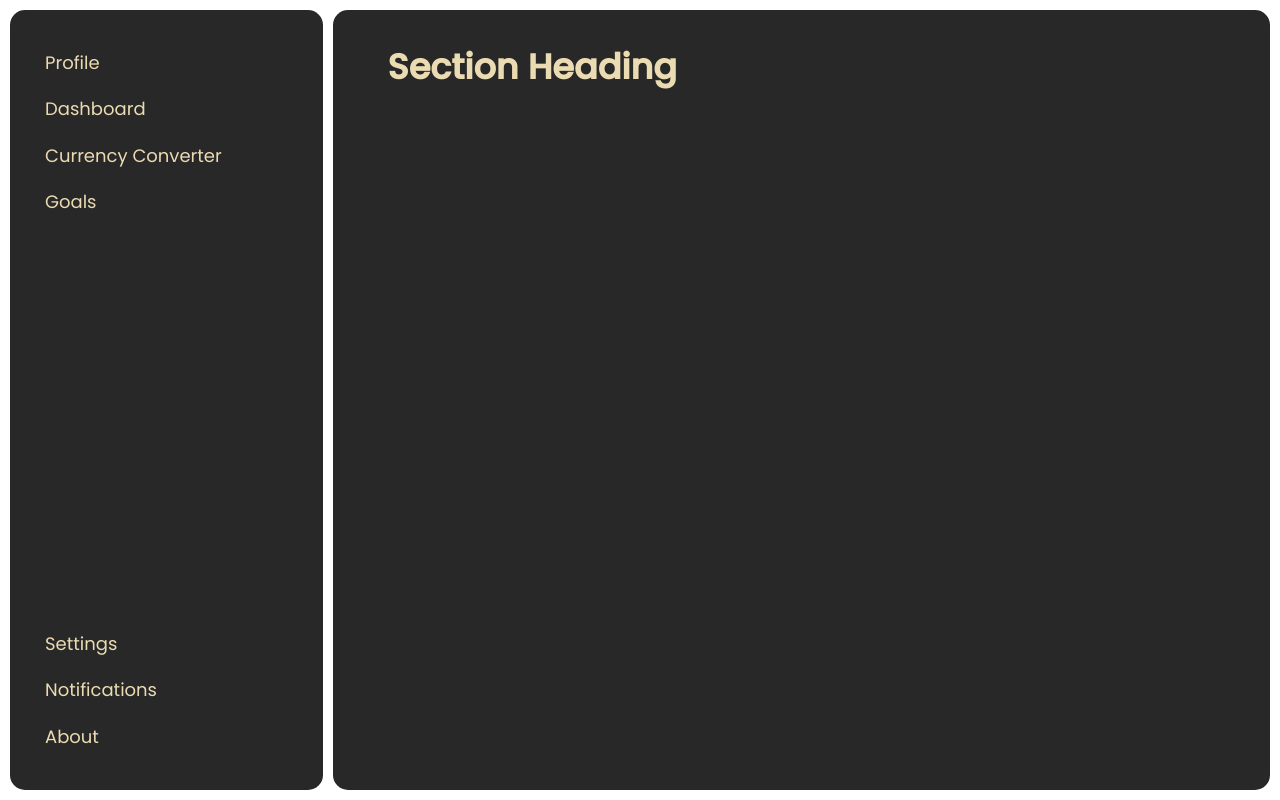
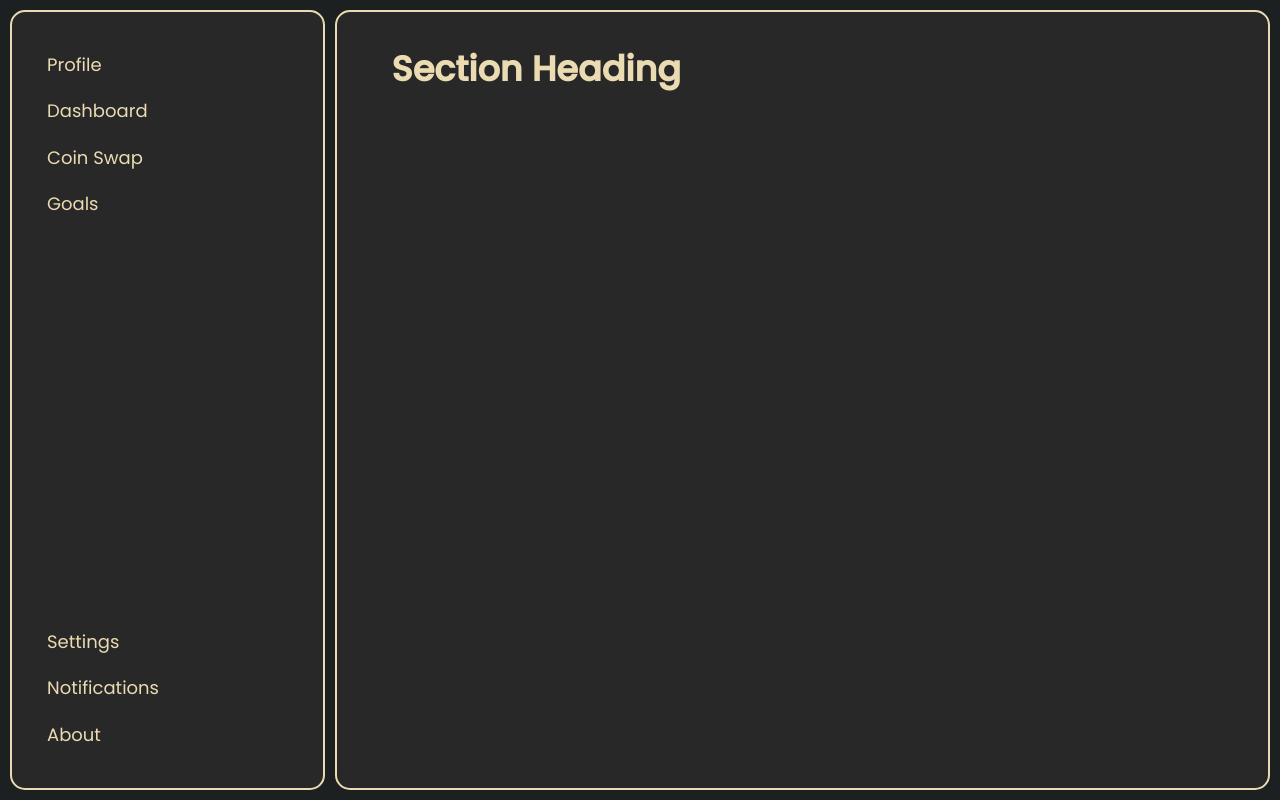
Before and after one commit to tanaybhomia/FinSmart.Ai, a Python web app: template app/templates/base.html in a window 1280 px wide. Run offline with Jinja, Linux system fonts and the light colour scheme; the template is opened without the code that fills it, so the values that code supplies are empty.

Commit message:
Changed colors and borders

```diff
--- a/app/static/style.css
+++ b/app/static/style.css
@@ -12,6 +12,7 @@ body {
     display: flex;
     min-height: 100vh;
 	font-family: 'Poppins',sans-serif;
+	background-color: #1d2021;
 }
 
 .sidebar {
@@ -19,13 +20,14 @@ body {
 	margin-bottom: 10px;
 	margin-left: 10px;
 	margin-right: 5px;
-    background-color: #282828;
     border-radius: 15px;
     width: 20%;
     flex: 1;
     display: flex;
     flex-direction: column;
     justify-content: space-between;
+	border: 2px solid #ebdbb2;
+	background-color: #282828;
 }
 
 .sidebar-top {
@@ -66,6 +68,7 @@ body {
     width: 80%;
     flex: 3;
 	border-radius: 15px;
+	border: 2px solid #ebdbb2;
 }
 
 .heading1{
--- a/app/templates/base.html
+++ b/app/templates/base.html
@@ -19,7 +19,7 @@
         <div class="sidebar-top">
             <span>Profile</span>
             <span>Dashboard</span>
-            <span>Currency Converter</span>
+            <span>Coin Swap</span>
             <span>Goals</span>
         </div>
         <div class="sidebar-bottom">
```
